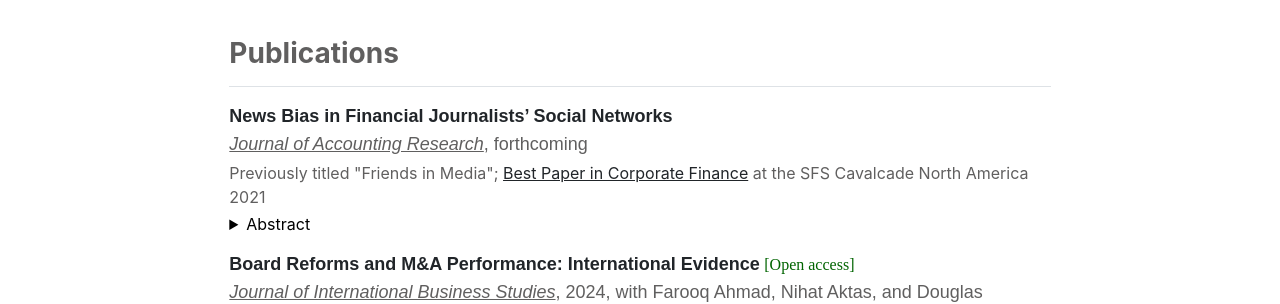
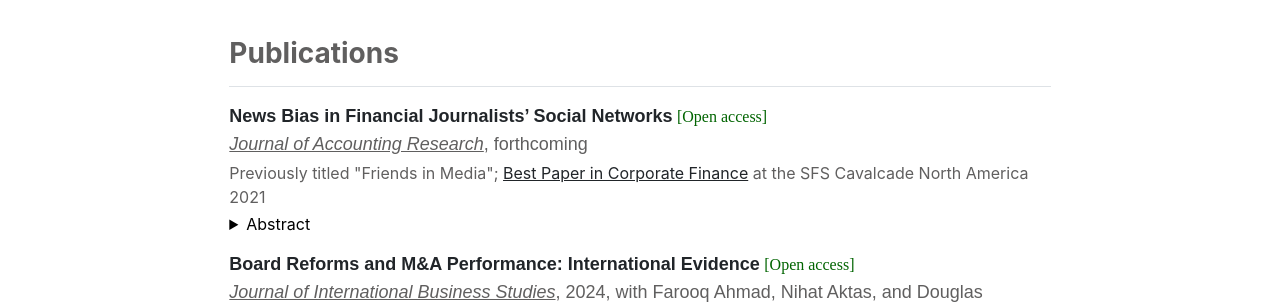
Before and after one commit to guosongxu/guosongxu.github.io, a Jekyll site: the page built from index.md, in a window 1280 px wide. Shown: the part 1352-1656 px from the top of the page. Built offline with Jekyll 4.4.1, drawn with Linux system fonts in a browser that asks for light colours.

Commit message:
Update home.html

```diff
--- a/_layouts/home.html
+++ b/_layouts/home.html
@@ -75,7 +75,7 @@
   <div class="col-md-12">
     <h3 class="fw-bold border-bottom pb-3 mb-3" style="color:#605F5F">Publications</h3>
 
-    <p style="margin-bottom:1px"><span style="font-family:arial, 'MS Sans Serif', arial;font-size:18px"><strong><a rel="noreferrer noopener" aria-label=" (opens in a new tab)" href="https://papers.ssrn.com/sol3/papers.cfm?abstract_id=3189273" target="_blank" style="text-decoration:none;">News Bias in Financial Journalists’ Social Networks</a></strong></span>
+    <p style="margin-bottom:1px"><span style="font-family:arial, 'MS Sans Serif', arial;font-size:18px"><strong><a rel="noreferrer noopener" aria-label=" (opens in a new tab)" href="https://papers.ssrn.com/sol3/papers.cfm?abstract_id=3189273" target="_blank" style="text-decoration:none;">News Bias in Financial Journalists’ Social Networks</a></strong></span>&nbsp;<span style="font-family:bradley hand, cursive;font-size:16px"><a href="http://doi.org/10.1111/1475-679X.12560" target="_blank" rel="noreferrer noopener" aria-label=" (opens in a new tab)" style="text-decoration:none;color:#006400">[Open access]</a></span></p>
     <p style="font-family:arial;font-size:18px;margin-bottom:3px;color:#605F5F"><em><u>Journal of Accounting Research</u></em>, forthcoming</p>
     <p style="font-size:16px;margin-bottom:3px;color:#605F5F">Previously titled "Friends in Media";&nbsp;<a rel="noreferrer noopener" href="http://sfs.org/cavalcade-best-paper-in-corporate-finance/" target="_blank">Best Paper in Corporate Finance</a> at the SFS Cavalcade North America 2021</p>
     <details>
```
